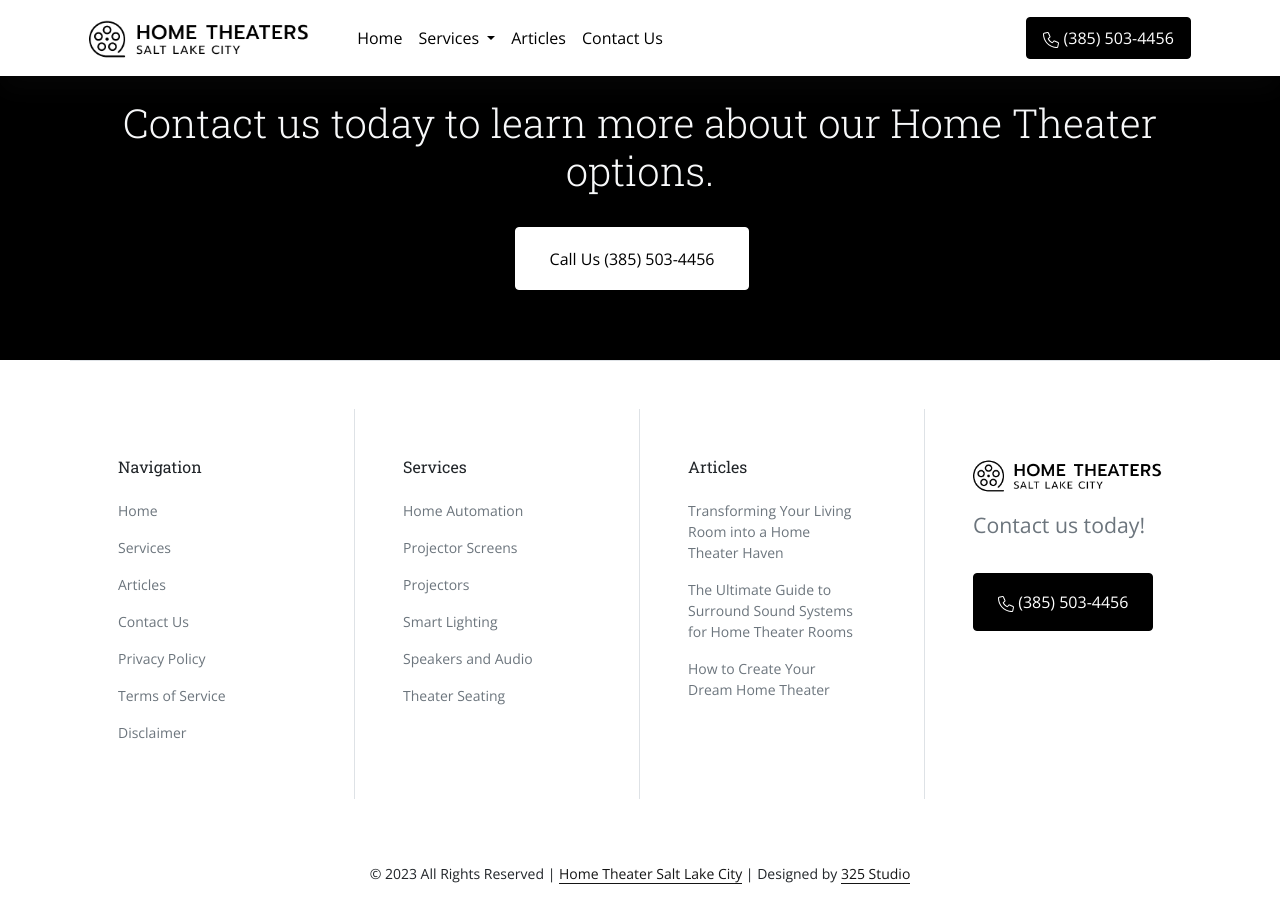
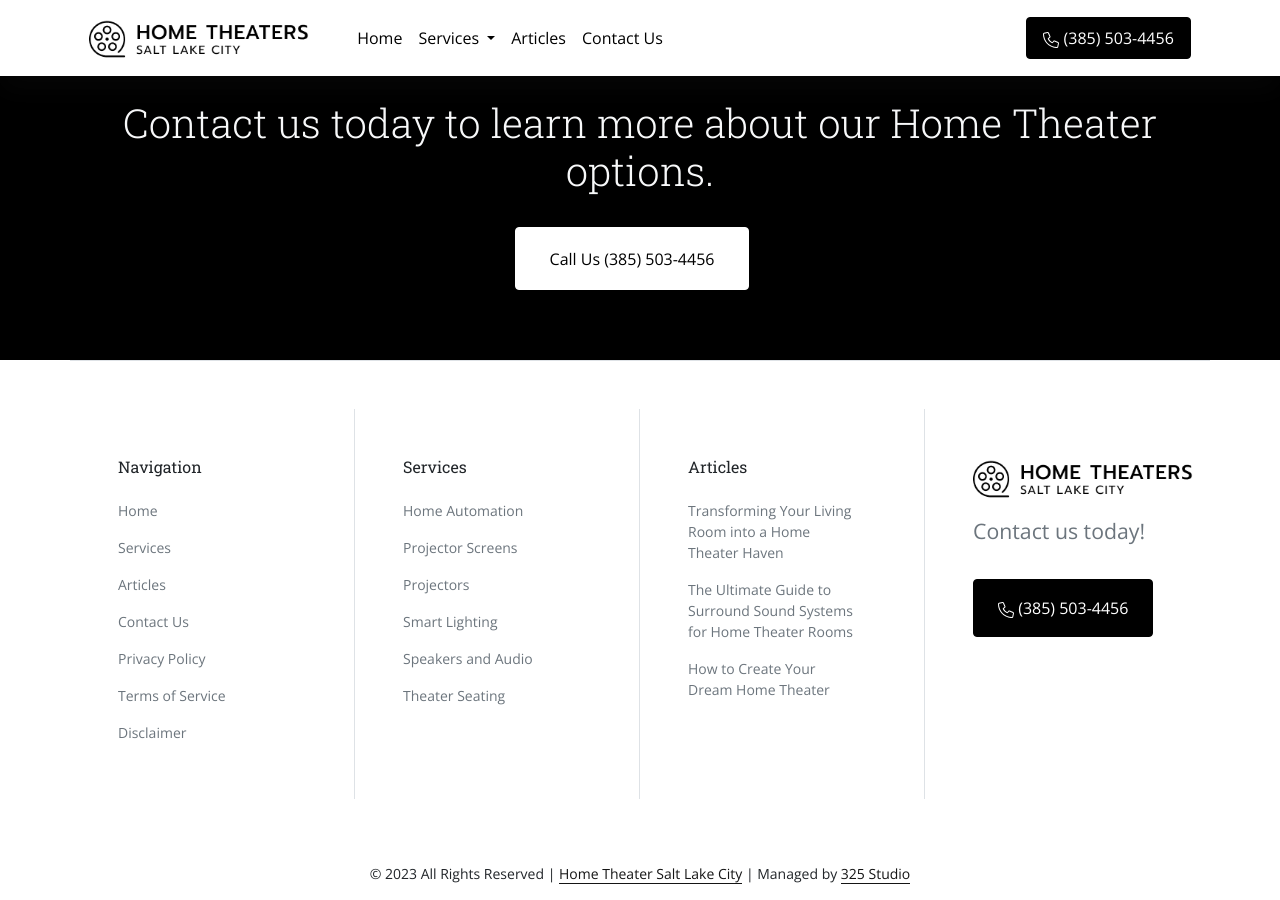
Before and after one commit to naccrat/home-theater-slc, a Jekyll site: the page built from index.html, in a window 1280 px wide and 900 px high, scrolled down 5646 px. Built offline with Jekyll 4.4.1, drawn with Linux system fonts in a browser that asks for light colours.

Commit message:
footer update

```diff
--- a/_includes/footer.html
+++ b/_includes/footer.html
@@ -55,8 +55,13 @@
         </ul>
       </div>
       <div class="col-12 col-lg-6 col-xl-3 p-5">
-        <!-- <h3 class="h6 mb-3"><a href="{{ site.url }}" class="text-decoration-none">{{ site.title }}</a></h3> -->
-        <a href="{{ site.url }}"><img src="{{ site.url }}/img/logo-home-theater-slc.png" alt="logo for {{ site.title }}" width="100%"></a>
+        {% if site.logo %}
+        <a href="{{ site.url }}">
+          <img src="{{ site.url }}/img/{{ site.logo }}" width="{{ site.logo-width }}" alt="Logo for {{ site.title }}">
+        </a>
+        {% else %}
+        <h3 class="h6 mb-3"><a href="{{ site.url }}" class="text-decoration-none">{{ site.title }}</a></h3>
+        {% endif %}
         <address class="text-secondary mt-3">
           <p class="lead">Contact us today!</p>
           <a href="tel:{{ site.phone }}" class="btn btn-custom-primary px-4 py-3 mt-3">
@@ -66,8 +71,7 @@
       </div>
     </div>
   </div>
-
-  <div class="container text-center py-3 small">© 2023 All Rights Reserved | <a href="{{ site.url }}" class="link-fancy">{{ site.title }}</a> | Designed by <a href="https://325studio.com" class="link-fancy" target="_blank">325 Studio</a>
+  <div class="container text-center py-3 small">© 2023 All Rights Reserved | <a href="{{ site.url }}" class="link-fancy">{{ site.title }}</a> | Managed by <a href="https://325studio.com" class="link-fancy" target="_blank">325 Studio</a>
   </div>
 </footer>
 
```
